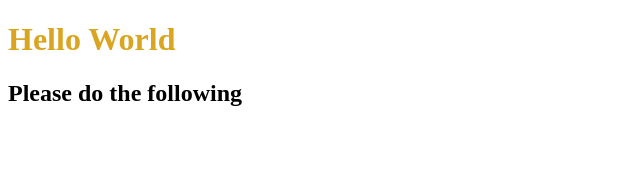
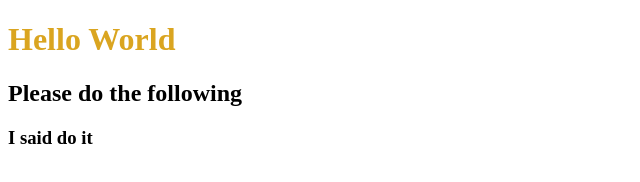
Before and after one commit to AbuAbay/For-example, a plain HTML site: page index.html in a window 1280 px wide. Shown: the whole page, without its empty margins (0-640 px from the left). Drawn offline with Linux system fonts and the light colour scheme.

Commit message:
Update index.html

```diff
--- a/index.html
+++ b/index.html
@@ -10,5 +10,6 @@
 <body>
     <h1>Hello World</h1>
     <h2>Please do the following</h2>
+    <h3>I said do it</h3>
 </body>
 </html>
```
